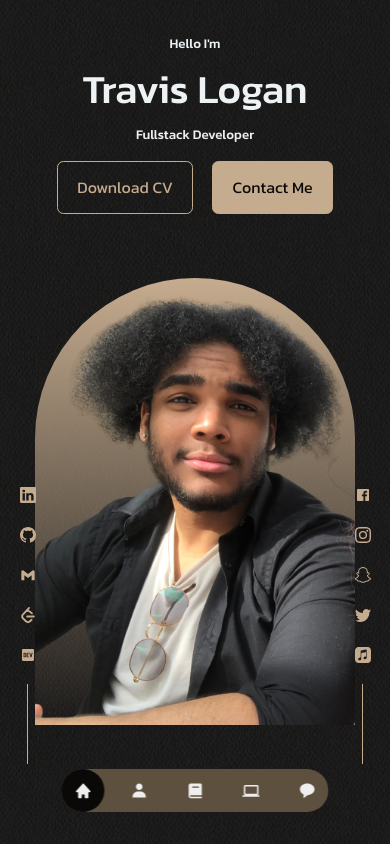
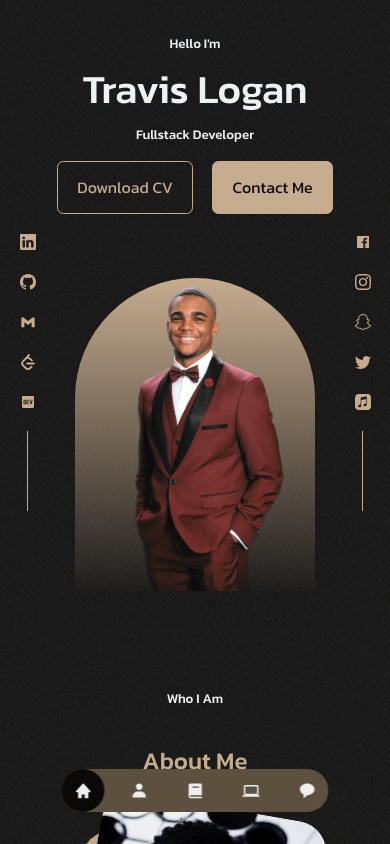
Before and after one commit to TravisLoganT/portfolio-v2, a React (Create React App) app: page / in a window 390 px wide. Shown: the top 844 px of the page. Built offline with nearby package versions, Linux system fonts and the light colour scheme.

Commit message:
fixed issues regarding the header positioning

```diff
--- a/src/components/header/Header.css
+++ b/src/components/header/Header.css
@@ -68,6 +68,12 @@ header {
     /* padding: 0rem 0rem 0rem 0rem; */
 }
 
+.me img {
+    width: 100%;
+    height: 100%;
+    object-fit: cover;
+}
+
 /* ---------- SCROLL ---------- *
 
 /* ---------- MEDIA QUERIES (MEDIUM DEVICES) ---------- */
@@ -80,7 +86,7 @@ header {
 /* ---------- MEDIA QUERIES (SMALL DEVICES) ---------- */
 @media screen and (max-width: 600px) {
     header {
-        height: 100vh;
+        height: 90vh;
     }
 
     .me {
@@ -99,3 +105,25 @@ header {
         display: none;
     }
 }
+
+@media screen and (max-width: 400px) {
+    header {
+        height: 70vh;
+    }
+
+    .me {
+        background: linear-gradient(var(--color-primary), transparent);
+        width: 15rem;
+        height: 20rem;
+        position: absolute;
+        left: calc(50% - 7.5rem);
+        margin-top: 4rem;
+        border-radius: 12rem 12rem 0 0;
+        overflow: visible;
+        /* padding: 0rem 0rem 0rem 0rem; */
+    }
+
+     .scroll__down {
+        display: none;
+    }
+}
--- a/src/components/header/Header.jsx
+++ b/src/components/header/Header.jsx
@@ -1,7 +1,7 @@
 import React from 'react'
 import './Header.css'
 import CTA from './CTA'
-import ME from '../../assets/Travis.png'
+import ME from '../../assets/Travis4.png'
 import HeaderSocialsPro from './HeaderSocialsPro'
 import HeaderSocialsSoc from './HeaderSocialsSoc'
 
```
